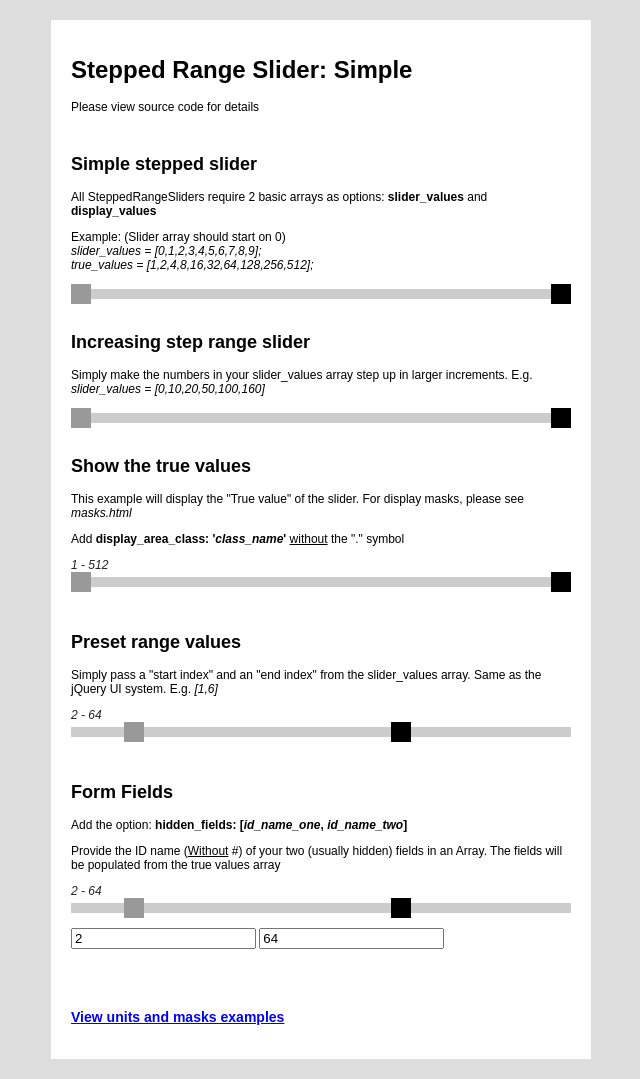
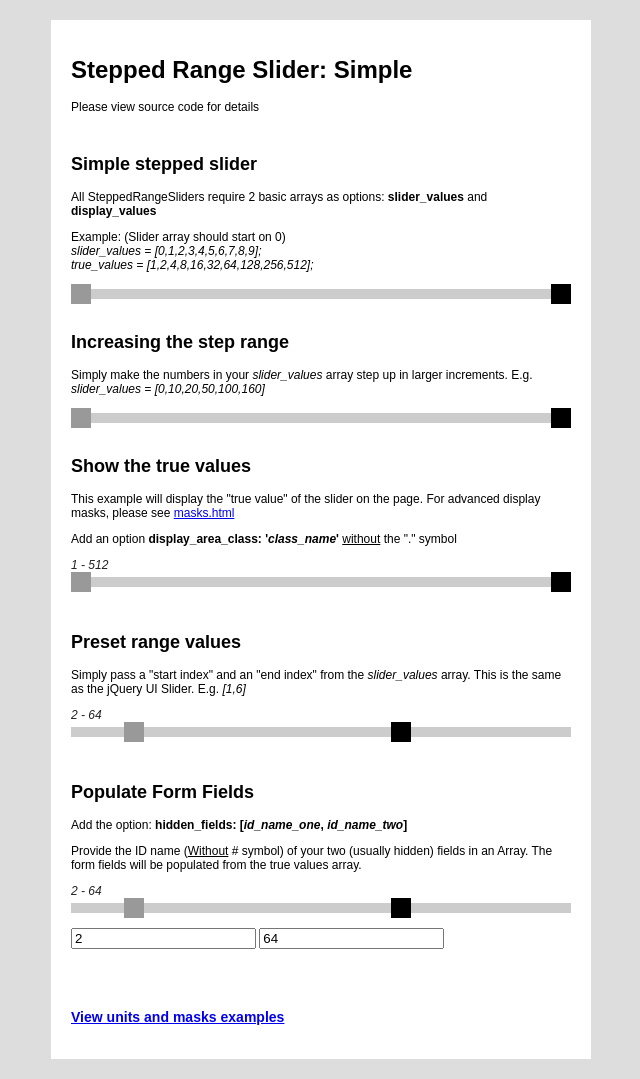
Before and after one commit to blake-simpson/SteppedRangeSlider, a plain HTML site: page examples/simple.html in a window 1280 px wide. Shown: the whole page, without its empty margins (319-959 px from the left). Drawn offline with Linux system fonts and the light colour scheme.

Commit message:
Improved text for examples

```diff
--- a/examples/simple.html
+++ b/examples/simple.html
@@ -64,8 +64,8 @@
     </script>
 
     <div class="slider_wrapper">
-      <h2>Increasing step range slider</h2>
-      <p>Simply make the numbers in your slider_values array step up in larger increments. E.g. <br /><i>slider_values = [0,10,20,50,100,160]</i></p>
+      <h2>Increasing the step range</h2>
+      <p>Simply make the numbers in your <i>slider_values</i> array step up in larger increments. E.g. <br /><i>slider_values = [0,10,20,50,100,160]</i></p>
       <div id="slider_ranged" class="slider">
         <div class="slider_body"></div>
       </div>
@@ -90,8 +90,8 @@
 
     <div class="slider_wrapper">
       <h2>Show the true values</h2>
-      <p>This example will display the "True value" of the slider. For display masks, please see <i>masks.html</i></p>
-      <p>Add <strong>display_area_class: '<i>class_name</i>'</strong> <u>without</u> the "." symbol</p>
+      <p>This example will display the "true value" of the slider on the page. For advanced display masks, please see <a href="masks.html">masks.html</a></i></p>
+      <p>Add an option <strong>display_area_class: '<i>class_name</i>'</strong> <u>without</u> the "." symbol</p>
 
       <div class="display_value_area_one display_area"></div> <!-- Values are displayed here-->
 
@@ -121,7 +121,7 @@
 
     <div class="slider_wrapper">
       <h2>Preset range values</h2>
-      <p>Simply pass a "start index" and an "end index" from the slider_values array. Same as the jQuery UI system. E.g. <i>[1,6]</i></p>
+      <p>Simply pass a "start index" and an "end index" from the <i>slider_values</i> array. This is the same as the jQuery UI Slider. E.g. <i>[1,6]</i></p>
 
       <div class="display_value_area_two display_area"></div> <!-- Values are displayed here-->
 
@@ -152,9 +152,9 @@
     </script>
 
     <div class="slider_wrapper">
-      <h2>Form Fields</h2>
+      <h2>Populate Form Fields</h2>
       <p>Add the option: <strong>hidden_fields: [<i>id_name_one</i>, <i>id_name_two</i>]</strong></p>
-      <p>Provide the ID name (<u>Without</u> #) of your two (usually hidden) fields in an Array. The fields will be populated from the true values array</p>
+      <p>Provide the ID name (<u>Without</u> # symbol) of your two (usually hidden) fields in an Array. The form fields will be populated from the true values array.</p>
 
       <div class="display_value_area_three display_area"></div> <!-- Values are displayed here-->
 
```
Also changed, not shown: examples/masks.html (+6 -4 lines).
